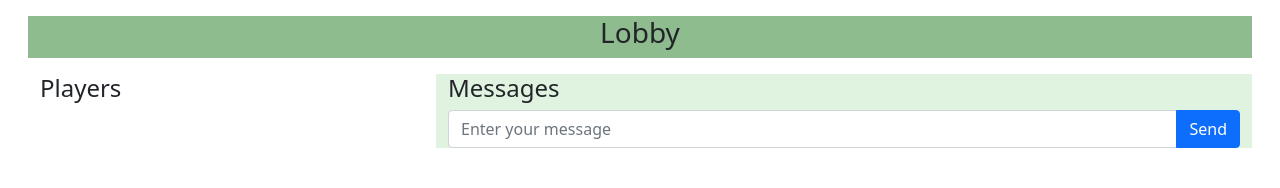
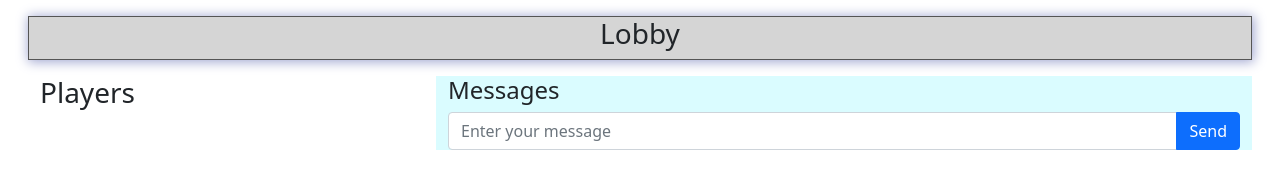
Before and after one commit to asnaniseema/REVERSI_Seema, a website: page public/lobby.html in a window 1280 px wide. Drawn offline with nearby package versions, Linux system fonts and the light colour scheme.

Commit message:
Update lobby.html

```diff
--- a/public/lobby.html
+++ b/public/lobby.html
@@ -8,12 +8,15 @@
     <link href="https://cdn.jsdelivr.net/npm/bootstrap@5.0.1/dist/css/bootstrap.min.css" rel="stylesheet" integrity="sha384-+0n0xVW2eSR5OomGNYDnhzAbDsOXxcvSN1TPprVMTNDbiYZCxYbOOl7+AMvyTG2x" crossorigin="anonymous">
 	<style>
 		.headerrow{
-			background-color:darkseagreen;
+			background-color:#d5d5d5;
+			-webkit-box-shadow: 1px 1px 11px 1px #A1A7D1;
+			box-shadow: 1px 1px 11px 1px #A1A7D1;
+			border:1px solid #555;
 		}
 
 
 		#messagePane{
-			background-color:rgba(224,243,224);
+			background-color:rgba(218,252,255);
 		}
 		.join_room_response,
 		.left_room_response{
@@ -39,7 +42,7 @@
 			<div class="row align-items-start justify-content-center">
 
 				<div class="col-md-4">
-					<h4>Players</h4>
+					<h3 class="font-weight-bold">Players</h3>
 					<div class="align-item-left text-right m-3" id="players">
 					</div>
 				</div>
```
